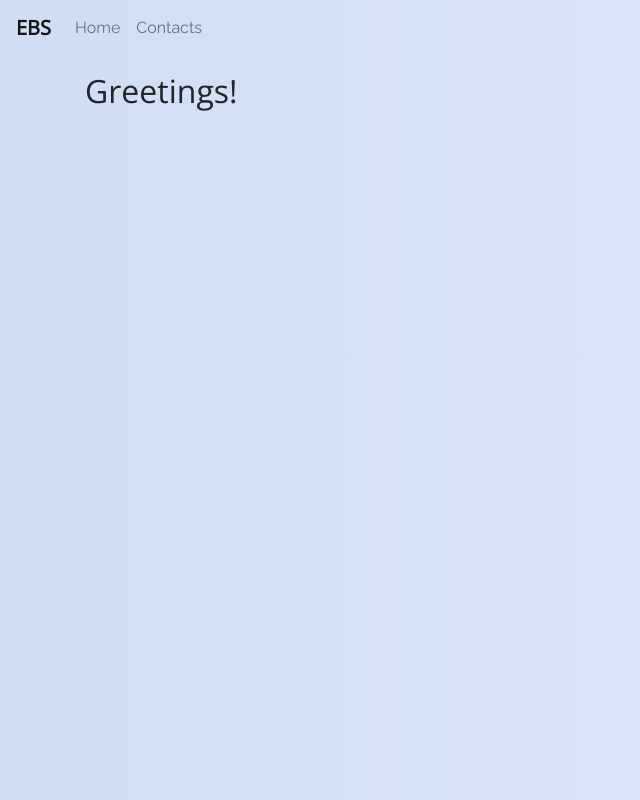
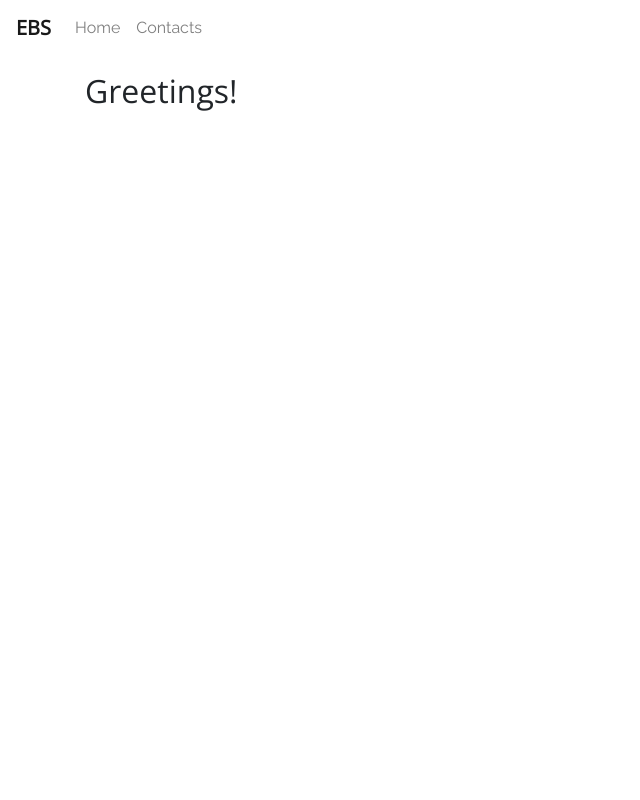
Before and after one commit to bradonstudie/ebs-interview, a React (Create React App) app in the folder ebs/: page / in a window 1280 px wide. Shown: the whole page, without its empty margins (0-640 px from the left). Built offline with nearby package versions, Linux system fonts and the light colour scheme.

Commit message:
Update bg color

```diff
--- a/ebs/src/App.css
+++ b/ebs/src/App.css
@@ -64,15 +64,5 @@ th {
 }
 
 body {
-  background: #e0eafc; /* fallback for old browsers */
-  background: -webkit-linear-gradient(
-    to right,
-    #cfdef3,
-    #e0eafc
-  ); /* Chrome 10-25, Safari 5.1-6 */
-  background: linear-gradient(
-    to right,
-    #cfdef3,
-    #e0eafc
-  ); /* W3C, IE 10+/ Edge, Firefox 16+, Chrome 26+, Opera 12+, Safari 7+ */
+background-color: white;
 }
```
